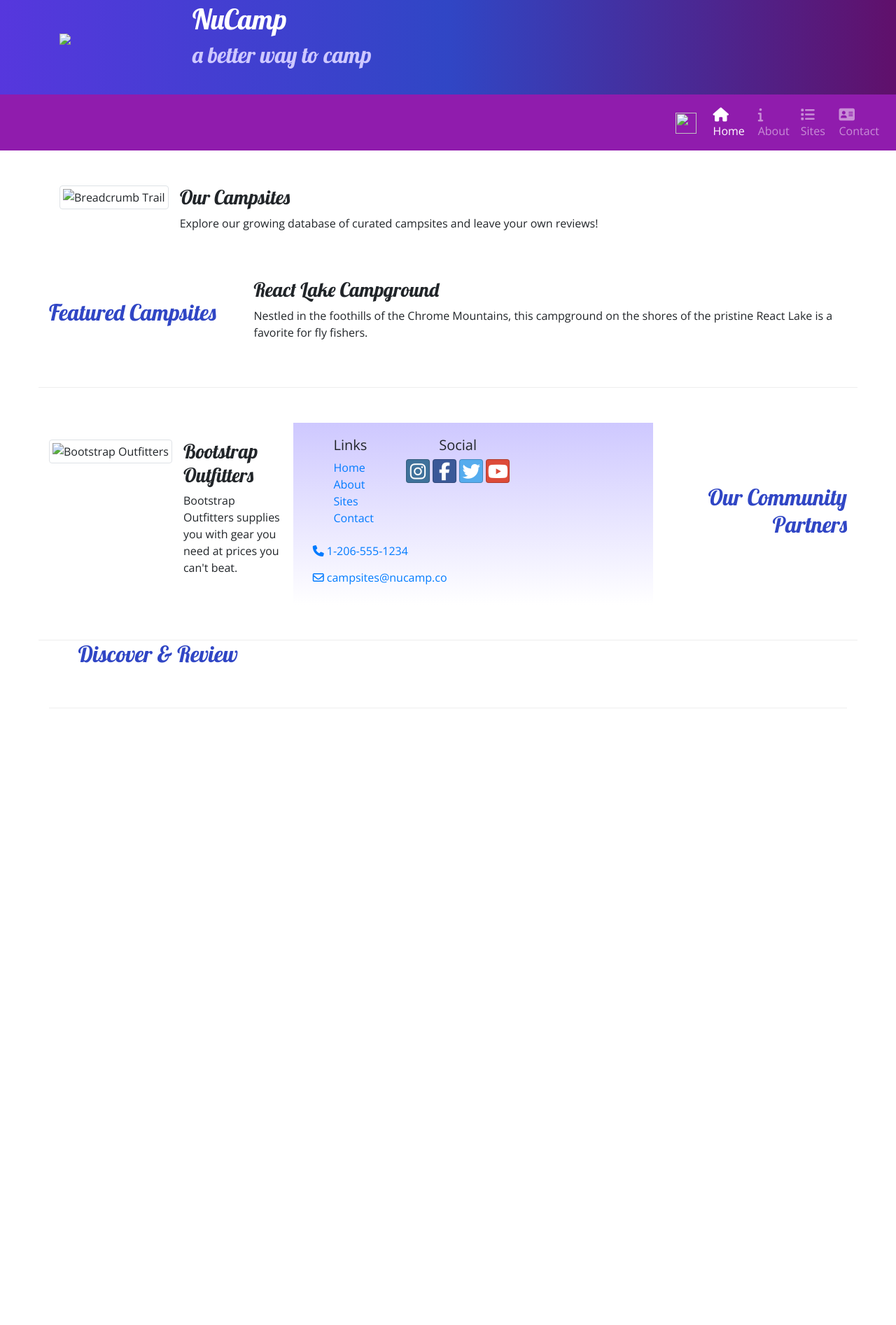
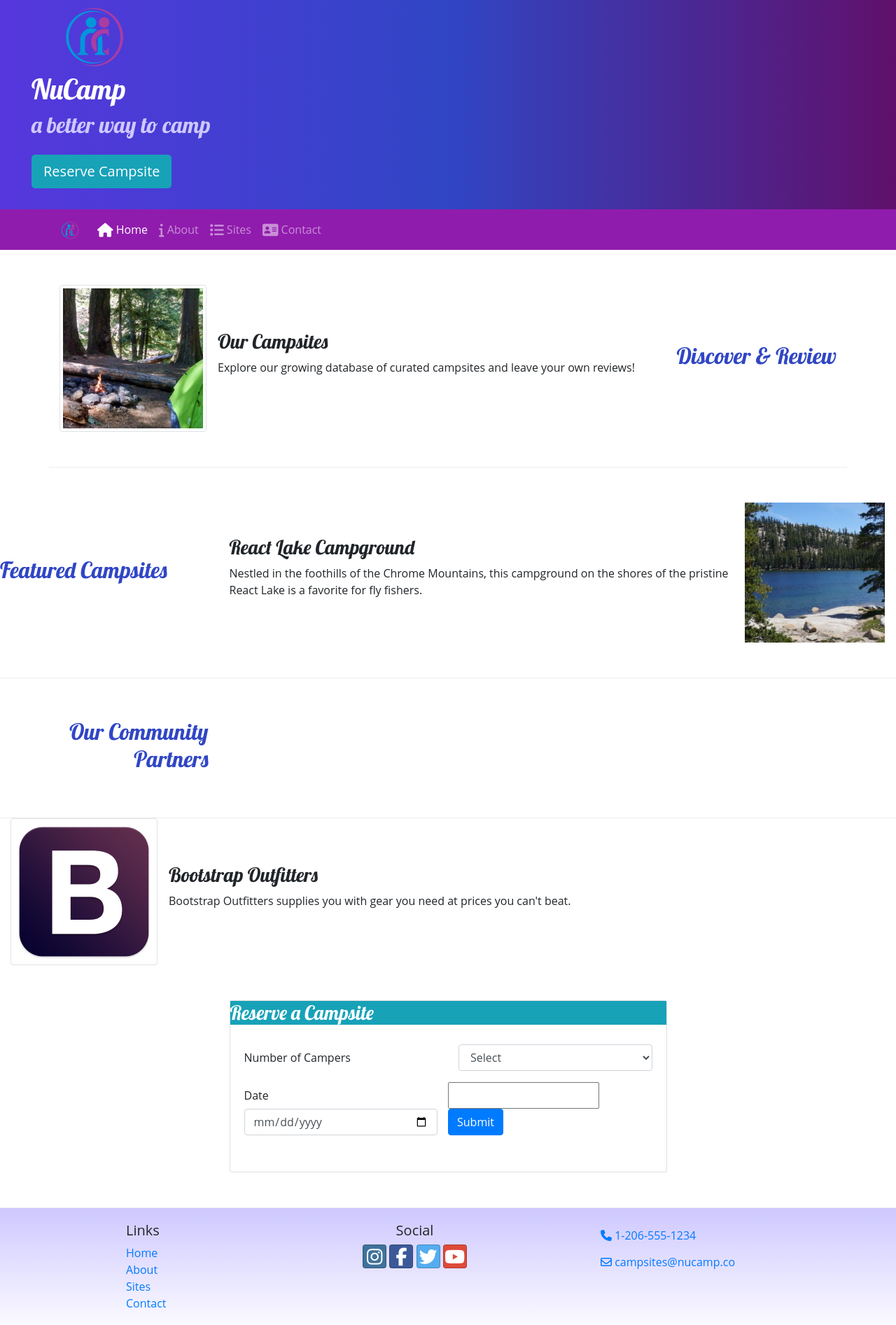
Before and after one commit to DJTechnologies/week-2, a website: page index.html in a window 1280 px wide. Shown: the part 27-1920 px from the top of the page at 70% size. Before the commit the page ends 1039 px from the top, so only its background shows below. Drawn offline with nearby package versions, Linux system fonts and the light colour scheme.

Commit message:
campsite and card

```diff
--- a/index.html
+++ b/index.html
@@ -1,52 +1,102 @@
 <!DOCTYPE html>
 <html lang="en">
-
-<head> <!--required meta come first -->
+  <head>
+    <!--required meta come first -->
     <meta charset="utf-8" />
     <meta name="viewport" content="width=device-width, initial-scale=1" />
     <!--boostrap css-->
-    <link rel="stylesheet" href="node_modules/bootstrap/dist/css/bootstrap.min.css" />
+    <link
+      rel="stylesheet"
+      href="node_modules/bootstrap/dist/css/bootstrap.min.css"
+    />
     <!--additional css placed after boostrap-->
-    <link rel="stylesheet" href="node_modules/font-awesome/css/font-awesome.min.css" />
-    <link rel="stylesheet" href="node_modules/bootstrap-social/bootstrap-social.css" />
-    <link rel="stylesheet" href="https://fonts.googleapis.com/css?family=Lobster|Open+Sans">
-    <link rel="stylesheet" href="css/styles.css">
+    <link
+      rel="stylesheet"
+      href="node_modules/font-awesome/css/font-awesome.min.css"
+    />
+    <link
+      rel="stylesheet"
+      href="node_modules/bootstrap-social/bootstrap-social.css"
+    />
+    <link
+      rel="stylesheet"
+      href="https://fonts.googleapis.com/css2?family=Lobster&display=swap"
+    />
+    <!--corrected error here-->
+    <link rel="stylesheet" href="css/styles.css" />
     <title>NuCamp: A Better Way To Camp</title>
   </head>
 
   <body>
-
     <header class="jumbotron jumbotron-fluid">
       <div class="container">
         <div class="row">
           <div class="col-4 col-sm-3 col-md-2 align-self-center">
-                    <img src="img/logo.png" class="img-fluid" />
+            <img src="img/logo.png" class="img-fluid" alt="Logo" />
+          </div>
+        </div>
       </div>
       <div class="col">
         <h1>NuCamp</h1>
         <h2>a better way to camp</h2>
       </div>
+      <div class="col col-md-4 col-xs-2 mt-4">
+        <a class="text-nowrap"> </a>
+        <button type="submit" class="btn btn-info btn-lg">
+          Reserve Campsite
+        </button>
+      </div>
     </header>
 
-    <nav class="navbar navbar-expand-sm navbar-dark sticky-top"> <!--makes bar stay at top and dark to help see it because of color-->
-        <div class="container"></div>
-        <a class="navbar-brand" href="#"><img src="img/logo.png" height="30" width="30" /></a>
-            <button class="navbar-toggler" type="button" data-toggle="collapse" data-target="#nucampNavbar">
-            <button class="navbar-toggler ml-auto" type="button" data-toggle="collapse" data-target="#nucampNavbar">
+    <nav class="navbar navbar-expand-sm navbar-dark sticky-top">
+      <!--makes bar stay at top and dark to help see it because of color-->
+      <div class="container">
+        <a class="navbar-brand" href="#"
+          ><img src="img/logo.png" height="30" width="30" alt="logo-camps"
+        /></a>
+        <button
+          class="navbar-toggler"
+          type="button"
+          data-toggle="collapse"
+          data-target="#nucampNavbar"
+        ></button>
+        <button
+          class="navbar-toggler ml-auto"
+          type="button"
+          data-toggle="collapse"
+          data-target="#nucampNavbar"
+        >
           <span class="navbar-toggler-icon"></span>
         </button>
         <!-- ml auto allows to move to right-->
-            <div class="collapse navbar-collapse" id="nucampNavbar"> <!--anchored to button above via id-->
-                <ul class="navbar-nav"> <!--lets it expand-->
-                    <li class="nav-item active"><a class="nav-link" href="#"><i class="fa fa-home fa-lg"></i> Home</a></li>
-                    <li class="nav-item"><a class="nav-link" href="aboutus.html"><i class="fa fa-info fa-lg"></i> About</a></li>
-                    <li class="nav-item"><a class="nav-link" href="#"><i class="fa fa-list fa-lg"></i> Sites</a></li>
-                    <li class="nav-item"><a class="nav-link" href="contactus.html"><i class="fa fa-address-card fa-lg"></i> Contact</a></li>
+        <div class="collapse navbar-collapse" id="nucampNavbar">
+          <!--anchored to button above via id-->
+          <ul class="navbar-nav">
+            <!--lets it expand-->
+            <li class="nav-item active">
+              <a class="nav-link" href="#"
+                ><i class="fa fa-home fa-lg"></i> Home</a
+              >
+            </li>
+            <li class="nav-item">
+              <a class="nav-link" href="aboutus.html"
+                ><i class="fa fa-info fa-lg"></i> About</a
+              >
+            </li>
+            <li class="nav-item">
+              <a class="nav-link" href="#"
+                ><i class="fa fa-list fa-lg"></i> Sites</a
+              >
+            </li>
+            <li class="nav-item">
+              <a class="nav-link" href="contactus.html"
+                ><i class="fa fa-address-card fa-lg"></i> Contact</a
+              >
+            </li>
           </ul>
         </div>
       </div>
     </nav>
-
 
     <div class="container">
       <div class="row row-content align-items-center">
@@ -55,10 +105,19 @@
         </div>
         <div class="col">
           <div class="media">
-                <img class="d-flex mr-3 img-thumbnail" src="img/breadcrumb-trail-thumb.jpg" alt="Breadcrumb Trail" />
+            <img
+              class="d-flex mr-3 img-thumbnail"
+              src="img/breadcrumb-trail-thumb.jpg"
+              alt="Breadcrumb Trail"
+            />
             <div class="media-body align-self-center">
               <h3>Our Campsites</h3>
-                    <p class="d-none d-sm-block">Explore our growing database of curated campsites and leave your own reviews!</p>
+              <p class="d-none d-sm-block">
+                Explore our growing database of curated campsites and leave your
+                own reviews!
+              </p>
+            </div>
+          </div>
         </div>
       </div>
     </div>
@@ -68,8 +127,21 @@
         <h2>Featured Campsites</h2>
       </div>
       <div class="col">
+        <div class="media">
+          <div class="media-body align-self-center">
             <h3>React Lake Campground</h3>
-          <p class="d-none d-sm-block">Nestled in the foothills of the Chrome Mountains, this campground on the shores of the pristine React Lake is a favorite for fly fishers.</p>
+            <p class="d-none d-sm-block">
+              Nestled in the foothills of the Chrome Mountains, this campground
+              on the shores of the pristine React Lake is a favorite for fly
+              fishers.
+            </p>
+          </div>
+          <img
+            class="d-flex mr-3 img-thimbnail"
+            src="img/react-lake-thumb.jpg"
+            alt="React Lake"
+          />
+        </div>
       </div>
     </div>
 
@@ -77,12 +149,61 @@
       <div class="col-sm-4 order-sm-last col-md-3">
         <h2 class="text-sm-right">Our Community Partners</h2>
       </div>
+    </div>
     <div class="col">
       <div class="media">
-                <img class="d-flex mr-3 img-thumbnail" src="img/bootstrap-thumb.png" alt="Bootstrap Outfitters" />
+        <img
+          class="d-flex mr-3 img-thumbnail"
+          src="img/bootstrap-thumb.png"
+          alt="Bootstrap Outfitters"
+        />
         <div class="media-body align-self-center">
           <h3>Bootstrap Outfitters</h3>
-                    <p class="d-none d-sm-block">Bootstrap Outfitters supplies you with gear you need at prices you can't beat.</p>
+          <p class="d-none d-sm-block">
+            Bootstrap Outfitters supplies you with gear you need at prices you
+            can't beat.
+          </p>
+        </div>
+      </div>
+    </div>
+    <div class="row row-content align-items-center">
+      <div class="col-sm-6 mx-auto">
+        <div class="card">
+          <h3 class="class-header bg-info text-white">Reserve a Campsite</h3>
+          <div class="card-body">
+            <form>
+              <div class="row form-group">
+                <label class="col-sm col-form-label"> Number of Campers</label>
+                <div class="col-sm-6">
+                  <select class="form-control" id="numCampers">
+                    <option>Select</option>
+                    <option>1</option>
+                    <option>2</option>
+                    <option>3</option>
+                    <option>4</option>
+                    <option>5</option>
+                    <option>6</option>
+                  </select>
+                </div>
+              </div>
+              <div class="row form-group">
+                <label class="col-sm-6 col-form-label" for="date">Date</label>
+                <input id="date" />
+                <!--keep an eye on for=id or input-->
+                <div class="col-sm-6">
+                  <input class="form-control" type="date" name="date" />
+                  <!--fix placeholder-->
+                </div>
+                <div class="row form-group">
+                  <div class="col">
+                    <button type="submit" class="btn btn-primary">
+                      Submit
+                    </button>
+                  </div>
+                </div>
+              </div>
+            </form>
+          </div>
         </div>
       </div>
     </div>
@@ -101,23 +222,41 @@
           </div>
           <div class="col-6 col-sm-5 text-center">
             <h5>Social</h5>
-                    <a class="btn btn-social-icon btn-instagram" href="http://instagram.com/"><i class="fa fa-instagram"></i></a>
-                    <a class="btn btn-social-icon btn-facebook" href="http://facebook.com/"><i class="fa fa-facebook"></i></a>
-                    <a class="btn btn-social-icon btn-twitter" href="http://twitter.com/"><i class="fa fa-twitter"></i></a>
-                    <a class="btn btn-social-icon btn-google" href="http://youtube.com/"><i class="fa fa-youtube"></i></a>
+            <a
+              class="btn btn-social-icon btn-instagram"
+              href="http://instagram.com/"
+              ><i class="fa fa-instagram"></i
+            ></a>
+            <a
+              class="btn btn-social-icon btn-facebook"
+              href="http://facebook.com/"
+              ><i class="fa fa-facebook"></i
+            ></a>
+            <a
+              class="btn btn-social-icon btn-twitter"
+              href="http://twitter.com/"
+              ><i class="fa fa-twitter"></i
+            ></a>
+            <a class="btn btn-social-icon btn-google" href="http://youtube.com/"
+              ><i class="fa fa-youtube"></i
+            ></a>
           </div>
           <div class="col">
-                    <a role="button" class="btn btn-link" href="tel:+12065551234"><i class="fa fa-phone"></i> 1-206-555-1234</a><br />
-                    <a role="button" class="btn btn-link" href="mailto:campsites@nucamp.co"><i class="fa fa-envelope-o"></i> campsites@nucamp.co</a>
-
+            <a role="button" class="btn btn-link" href="tel:+12065551234"
+              ><i class="fa fa-phone"></i> 1-206-555-1234</a
+            ><br />
+            <a
+              role="button"
+              class="btn btn-link"
+              href="mailto:campsites@nucamp.co"
+              ><i class="fa fa-envelope-o"></i> campsites@nucamp.co</a
+            >
           </div>
         </div>
       </div>
     </footer>
-
-
-</body>
     <script src="node_modules/jquery/dist/jquery.slim.min.js"></script>
     <script src="node_modules/popper.js/dist/umd/popper.min.js"></script>
     <script src="node_modules/bootstrap/dist/js/bootstrap.min.js"></script>
+  </body>
 </html>
```
Also changed, not shown: test.html (added, +10 -0 lines), img/bootstrap-thumb.png (added), img/breadcrumb-trail-thumb.jpg (added), img/breadcrumb-trail.jpg (added), img/chrome-river-thumb.jpg (added), img/chrome-river.jpg (added), img/logo.png (added), img/react-lake-thumb.jpg (added), img/react-lake.jpg (added), 3 other files. Lines whose indentation alone changed are shown as unchanged.
